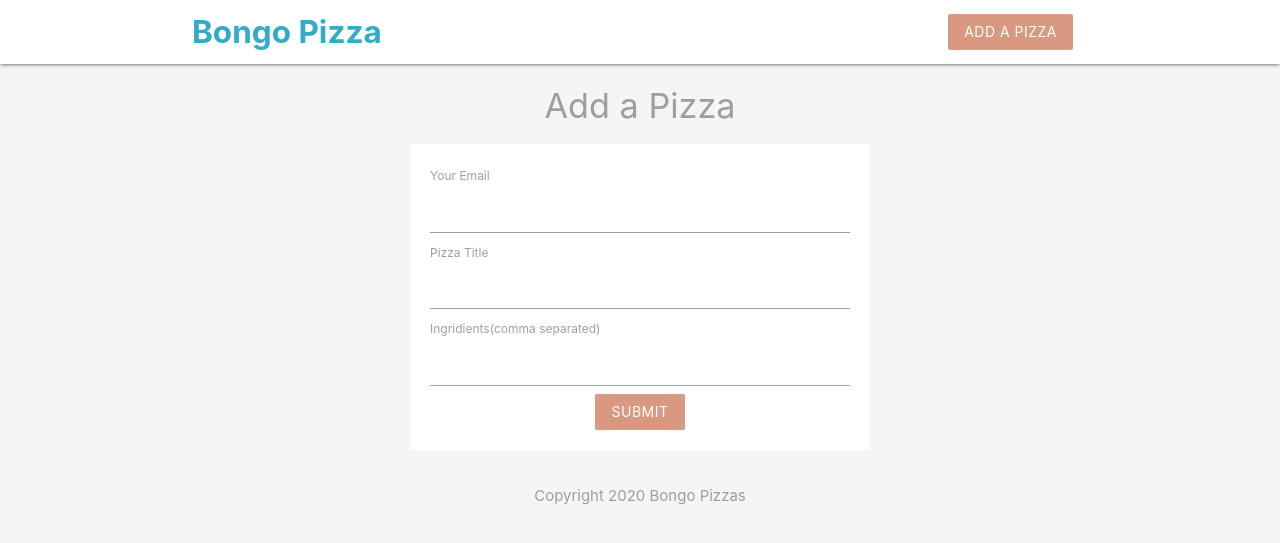
After one commit to kitindi/bongo_pizza, a PHP site: page /add.php in a window 1280 px wide. The commit adds this page. Shown: the top 543 px of the page. Run offline with PHP 8.4, Linux system fonts and the light colour scheme.

Commit message:
adding data form and data processor file

```diff
--- /dev/null
+++ b/add.php
@@ -0,0 +1,42 @@
+<?php
+  //check if form has data to be sent to the server
+
+// if(isset($_GET['submit'])){
+// 	echo $_GET['email'];
+// 	echo $_GET['title'];
+// 	echo $_GET['ingridients'];
+
+// }
+if(isset($_POST['submit'])){
+	echo $_POST['email'];
+	echo $_POST['title'];
+	echo $_POST['ingridients'];
+
+}
+
+?>
+
+<!DOCTYPE html>
+<html>
+<?php include('templates/header.php');?>
+
+ <section class="container grey-text">
+ 	<h4 class="center">Add a Pizza</h4>
+ 	<form class="white" action="add.php" method="POST">
+ 		<label>Your Email</label>
+ 		<input type="text" name="email">
+ 		<label>Pizza Title</label>
+ 		<input type="text" name="title">
+ 		<label>Ingridients(comma separated)</label>
+ 		<input type="text" name="ingridients">
+ 		<div class="center">
+ 			<input type="submit" name="submit" value="submit" class="btn brand z-depth-0">
+ 		</div>
+ 	</form>
+ </section>
+
+
+
+<?php include('templates/footer.php');?>
+
+</html>
--- a/index.php
+++ b/index.php
@@ -6,5 +6,6 @@
 <!DOCTYPE html>
 <html>
 <?php include('templates/header.php');?>
-</body>
+<?php include('templates/footer.php');?>
+
 </html>
--- a/templates/footer.php
+++ b/templates/footer.php
@@ -0,0 +1,5 @@
+
+<footer class="section">
+	<div class="center grey-text">Copyright 2020 Bongo Pizzas</div>
+</footer>
+</body>
--- a/templates/header.php
+++ b/templates/header.php
@@ -11,9 +11,14 @@
    		text-align: left;
    		font-weight: 700;
    	}
+      form{
+         max-width: 460px;
+         margin: 20px auto;
+         padding: 20px;
+      }
    </style>
 </head>
-<body class="gray lighten-4">
+<body class="grey lighten-4">
 	<nav class="white lighten-2">
 		<div class="container">
 			<a href="#" class="brand-logo brand-text">Bongo Pizza</a>
```
